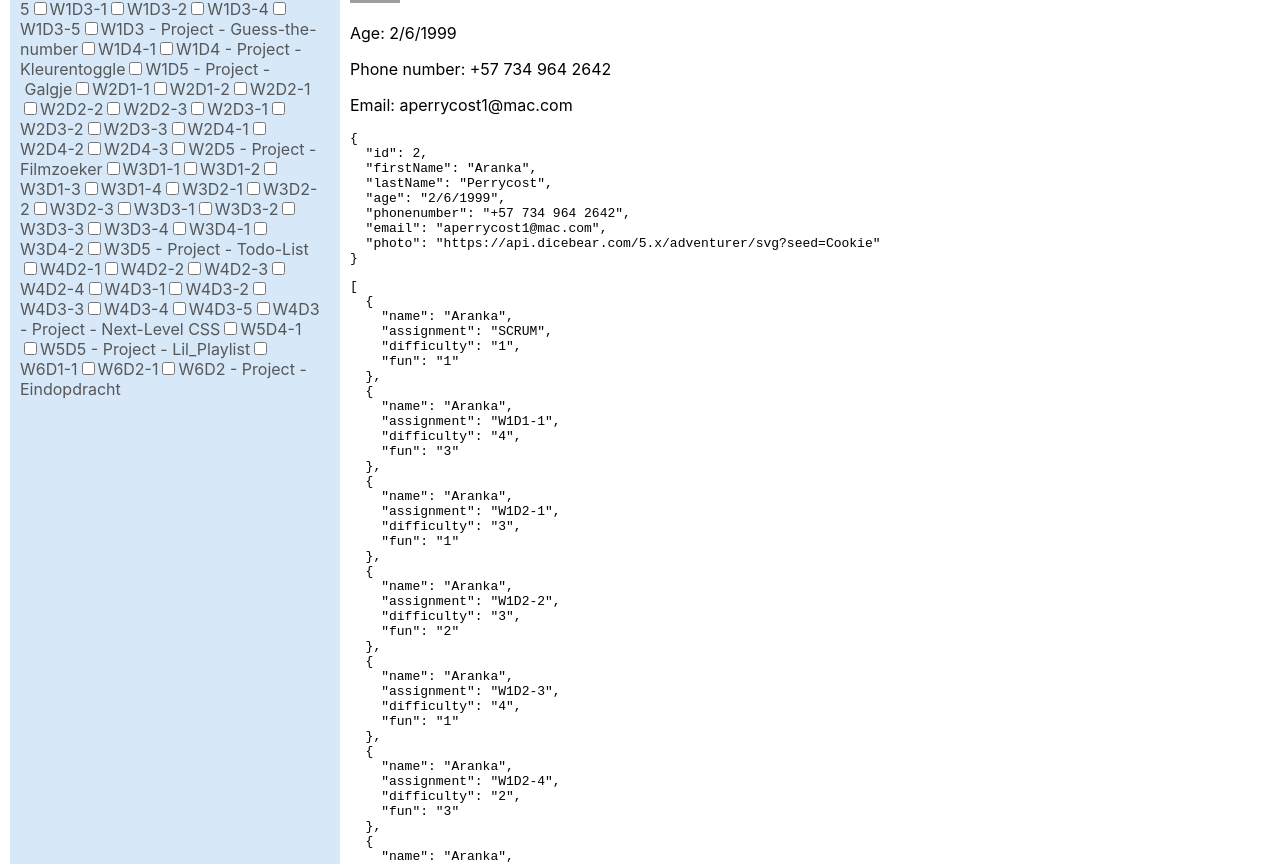
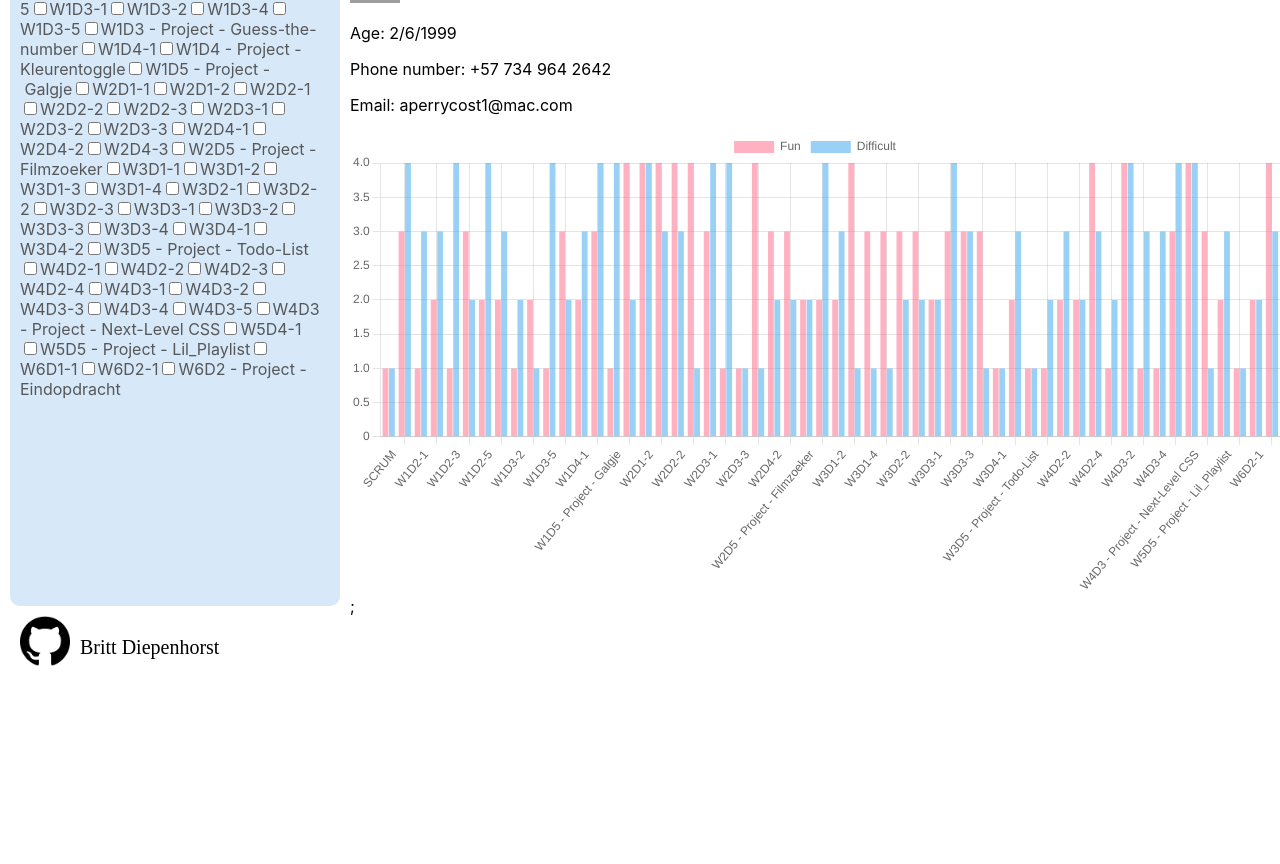
Before and after one commit to BrittDiepenhorst/StudentDashboard-FinalAssignmentWincAcademy, a React (Create React App) app: page /students/Aranka in a window 1280 px wide. Shown: the part 398-1262 px from the top of the page. After the commit the page ends 1077 px from the top, so only its background shows below. Built offline with nearby package versions, Linux system fonts and the light colour scheme; grey boxes are pictures that could not be loaded.

Commit message:
student page

```diff
--- a/src/App.js
+++ b/src/App.js
@@ -1,7 +1,6 @@
 import React from 'react'
 import { Routes, Route } from 'react-router-dom';
 import './App.css';
-
 import Header from './components/Header';
 import NavbarStudents from './components/NavbarStudents';
 import NavbarAssignments from './components/NavbarAssignments';
--- a/src/pages/Dashboard.js
+++ b/src/pages/Dashboard.js
@@ -1,6 +1,6 @@
 import React, { useState, useEffect } from 'react';
 import { useSelector } from 'react-redux';
-import CaculateAverages from '../utils/filtersStudentData';
+// import CaculateAverages from '../utils/filtersStudentData';
 import {
     Chart as ChartJS,
     CategoryScale,
@@ -33,26 +33,15 @@ export default function Dashboard() {
         },
     };
 
-    const averages = CaculateAverages();
-    const averageDifficulty = averages.averageDifficulty;
-    const averageFun = averages.averageFun;
-
-    const [averageDifficultyState, setAverageDifficulty] = useState(averageDifficulty);
-    const [averageFunState, setAverageFun] = useState(averageFun);
-
-    console.log(averageFunState)
-
-    useEffect(() => {
-        // const averages = CaculateAverages();
-        setAverageDifficulty(averages.averageDifficulty);
-        setAverageFun(averages.averageFun);
-    }, []);
+    // const averages = CaculateAverages();
+    // const averageDifficulty = averages.averageDifficulty;
+    // const averageFun = averages.averageFun;
 
     const state = useSelector((state) => state.assignments)
     const assignments = state.assignments
     const labels = assignments.map(assigment => { return (assigment.name) })
 
-    // data (now 1, 2, 3, 4, 5) -> averageDifficultyState & averageFunState
+    // data (now 1, 2, 3, 4, 5) -> averageDifficulty & averageFun
     // data should match the assignment
 
     const data = {
--- a/src/pages/Student.js
+++ b/src/pages/Student.js
@@ -1,5 +1,25 @@
 import { useParams } from 'react-router-dom';
+import { useSelector } from 'react-redux';
 import { getReviewsByName, getStudentByName } from '../utils/filtersStudentData';
+import {
+    Chart as ChartJS,
+    CategoryScale,
+    LinearScale,
+    BarElement,
+    Title,
+    Tooltip,
+    Legend,
+} from 'chart.js';
+import { Bar } from 'react-chartjs-2';
+
+ChartJS.register(
+    CategoryScale,
+    LinearScale,
+    BarElement,
+    Title,
+    Tooltip,
+    Legend
+);
 
 const Student = () => {
     const { studentName } = useParams();
@@ -7,6 +27,38 @@ const Student = () => {
     const student = getStudentByName(studentName);
     console.log(student)
     const reviews = getReviewsByName(studentName);
+
+
+    const options = {
+        responsive: true,
+        title: {
+            display: true,
+            text: 'Student Dashboard',
+        },
+        legend: {
+            position: 'top',
+        },
+    };
+
+    const labels = reviews.map(review => review.assignment);
+    const funData = reviews.map(review => review.fun);
+    const difficultyData = reviews.map(review => review.difficulty);
+
+    const data = {
+        labels,
+        datasets: [
+            {
+                label: 'Fun',
+                data: funData,
+                backgroundColor: 'rgba(255, 99, 132, 0.5)',
+            },
+            {
+                label: 'Difficult',
+                data: difficultyData,
+                backgroundColor: 'rgba(53, 162, 235, 0.5)',
+            }
+        ],
+    };
 
     return (
         <div>
@@ -19,8 +71,8 @@ const Student = () => {
                 <p>Email: {student.email} </p>
             </div>
 
-            <pre>{JSON.stringify(student, null, 2)}</pre>
-            <pre>{JSON.stringify(reviews, null, 2)}</pre>
+            <Bar options={options} data={data} />;
+
         </div>
     );
 };
--- a/src/utils/filtersStudentData.js
+++ b/src/utils/filtersStudentData.js
@@ -1,5 +1,6 @@
 import studentReviewsData from './reviewsWincAcademy.json';
 import studentProfilesData from './studentProfilesData.json';
+import React, { useState, useEffect } from 'react';
 import { useSelector } from 'react-redux';
 
 // STUDENTS
@@ -44,13 +45,7 @@ export function getReviewsByName(studentName) {
     return reviewsByName;
 }
 
-// export function getReviewsByAssignment(assignmentName) {
-//     let reviewsByAssignment = studentReviewsData.reviews.filter(
-//         (review) => review.assignment === assignmentName
-//     );
-//     return reviewsByAssignment;
-// }
-
+// AVERAGE
 export default function CaculateAverages() {
     const reviews = studentReviewsData.reviews;
     const stateAssigment = useSelector((state) => state.assignments)
@@ -61,6 +56,13 @@ export default function CaculateAverages() {
     // Define selected students and assignments
     var selectedStudents = students;
     var selectedAssignments = assignments;
+
+    // Use state to store averages and assigments
+    // const [selectedAssignment, setSelectedAssignment] = useState({
+    //     assignment: '',
+    //     averageDifficultyAssignment: 0,
+    //     averageFunAssignment: 0,
+    // })
 
     // Filter reviews by selected students and assignments
     var filteredReviews = reviews.filter(function (review) {
@@ -74,7 +76,7 @@ export default function CaculateAverages() {
 
     if (filteredReviews.length > 0) {
         var averageDifficulty = totalDifficulty / filteredReviews.length;
-        console.log('The average difficulty for selected students and assignments is ' + averageDifficulty);
+        console.log('The average difficulty for selected students ' + selectedStudents + 'and assignments ' + selectedAssignments + 'is ' + averageDifficulty);
     } else {
         console.log('No reviews found for selected students and assignments');
     }
@@ -90,6 +92,4 @@ export default function CaculateAverages() {
     } else {
         console.log('No reviews found for selected students and assignments');
     }
-
-    return { averageDifficulty, averageFun };
 }
```
